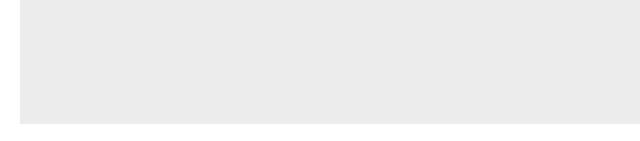
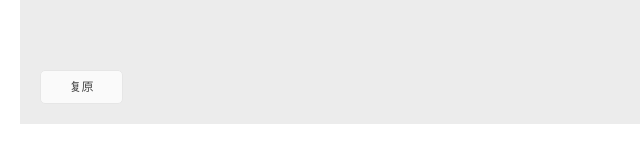
Before and after one commit to hanshuai1994/A6747EE4-6EB1-4F90-BC97-FBCA89806A1E, a website: page index.html in a window 1280 px wide. Shown: the part 656-797 px from the top of the page, 0-640 px from the left. Drawn offline with nearby package versions, Linux system fonts and the light colour scheme.

Commit message:
添加左下角复原按钮及功能
选中房间后，可点击按钮退回之前的视角

```diff
--- a/index.html
+++ b/index.html
@@ -303,6 +303,8 @@
 						</div>
 					</div>
 				</div>
+
+				<div class="init-btn">复原</div>
 			</div>
 		</div>
 		<div class="tab-pane " id="tab-statistics">
--- a/less/main.less
+++ b/less/main.less
@@ -770,6 +770,8 @@ canvas {
                 &:hover {
                     background-image: url(../img/icon/btn_oper_normal_pressed.png);
                 }
+
+                background-color: @normalBackColor;
             }
         }
 
@@ -1017,6 +1019,23 @@ canvas {
         height: 100%;
 
         background-color: rgba(0, 0, 0, 0.1);
+    }
+
+    >.init-btn {
+        position: absolute;
+        left: 20px;
+        bottom: 20px;
+        display: flex;
+        width: 83px;
+        height: 34px;
+        justify-content: center;
+        align-items: center;
+        cursor: pointer;
+
+        border: 1px solid @borderColor;
+        background-color: @normalBackColor;
+
+        border-radius: @border_radius;
     }
 }
 
```
Also changed, not shown: css/main.css.
